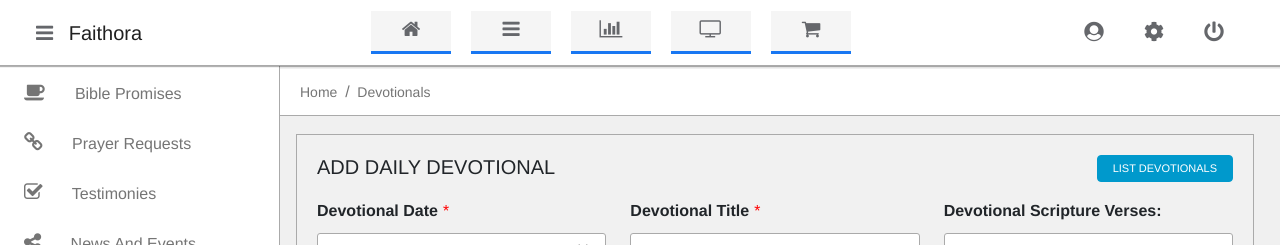
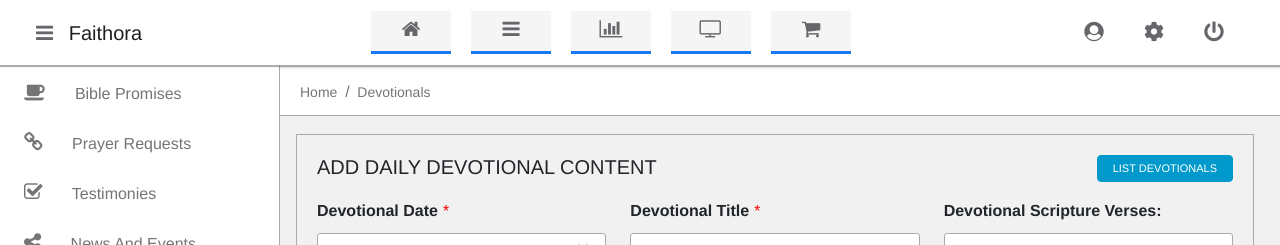
Before and after one commit to onosokwe/vue-dashboard, a Vue app: page /add-devotional in a window 1280 px wide. Shown: the top 245 px of the page. Built offline with nearby package versions, Linux system fonts and the light colour scheme; what vue-wysiwyg would draw is missing.

Commit message:
Update AddDevotional.vue

```diff
--- a/src/dashboard/templates/AddDevotional.vue
+++ b/src/dashboard/templates/AddDevotional.vue
@@ -17,7 +17,7 @@
                                     to="/devotionals"
                                     class="btn pull-right btn-primary">LIST DEVOTIONALS
                                 </router-link>
-                                <h1>Add Daily Devotional</h1>
+                                <h1>Add Daily Devotional Content</h1>
                                 <AddDevotionalForm />
                             </div>
                         </div>
```
